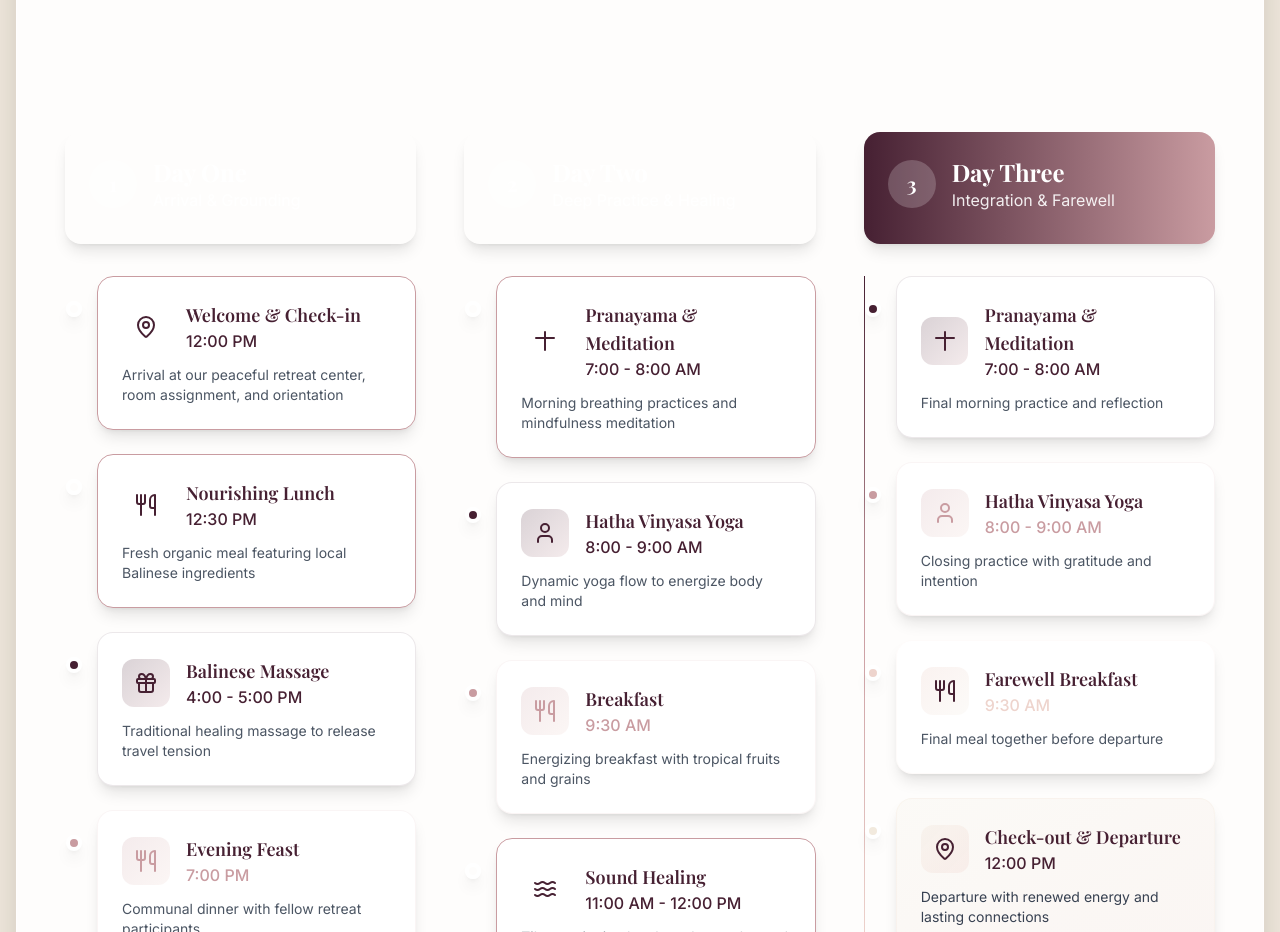
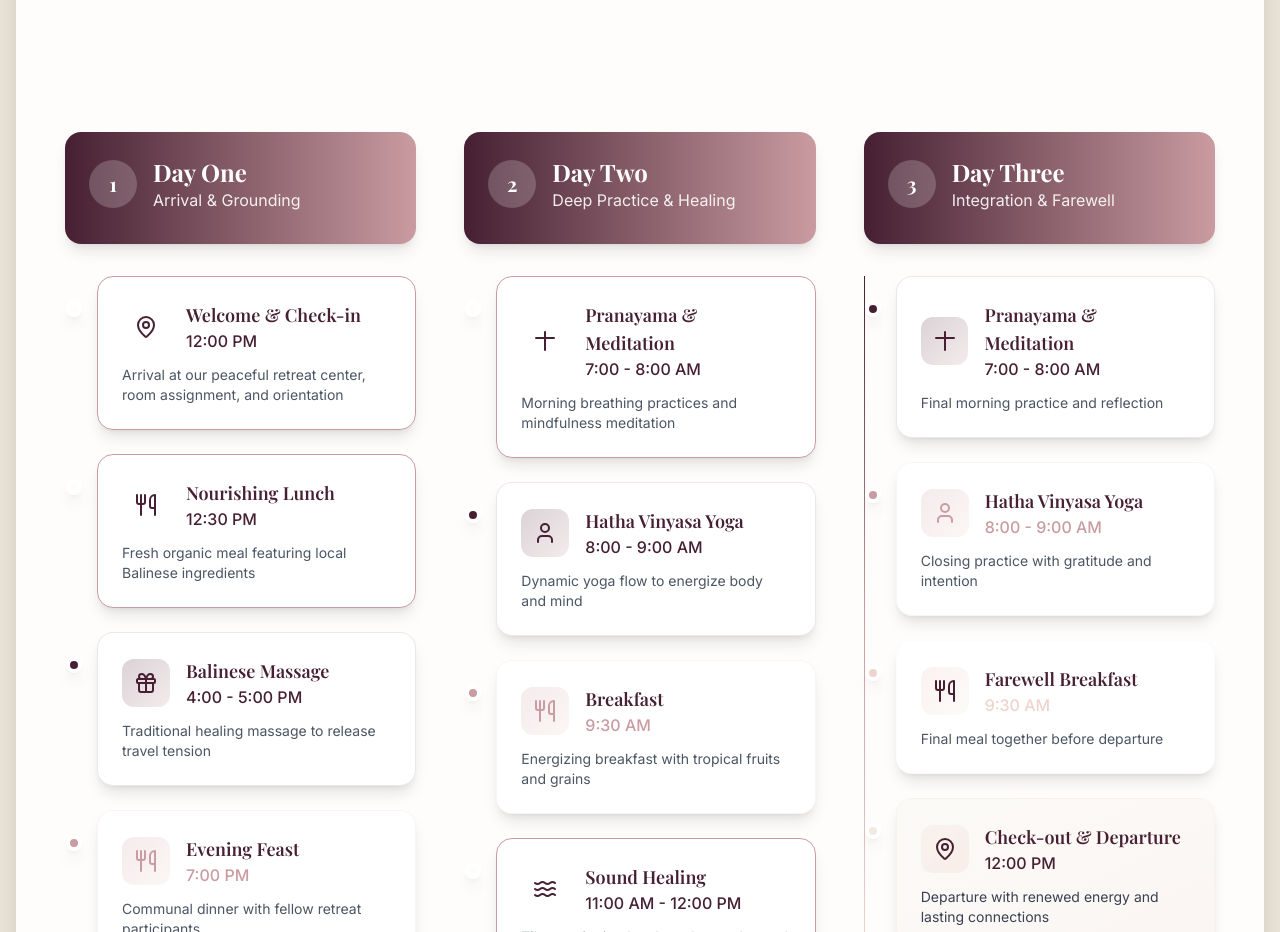
Before and after one commit to hyabyslogin-ux/radiant-asana-site, a React (Vite) app: page /3-days-retreat in a window 1280 px wide. Shown: the part 3342-4274 px from the top of the page. Built offline with nearby package versions, Linux system fonts and the light colour scheme.

Commit message:
Refactor daily schedule colors

```diff
--- a/src/pages/ThreeDaysRetreat.tsx
+++ b/src/pages/ThreeDaysRetreat.tsx
@@ -388,7 +388,7 @@ const ThreeDaysRetreat = () => {
                 <div className="relative">
                   {/* Day Header */}
                   <div className="sticky top-4 mb-8">
-                    <div className="bg-gradient-to-r from-yoga-sage to-yoga-earth rounded-2xl p-6 shadow-lg">
+                    <div className="bg-gradient-to-r from-yoga-plum to-yoga-rose rounded-2xl p-6 shadow-lg">
                       <div className="flex items-center gap-4 mb-2">
                         <div className="w-12 h-12 bg-white/20 rounded-full flex items-center justify-center">
                           <span className="font-playfair text-white text-xl font-bold">1</span>
@@ -471,7 +471,7 @@ const ThreeDaysRetreat = () => {
                 <div className="relative">
                   {/* Day Header */}
                   <div className="sticky top-4 mb-8">
-                    <div className="bg-gradient-to-r from-yoga-earth to-yoga-plum rounded-2xl p-6 shadow-lg">
+                    <div className="bg-gradient-to-r from-yoga-plum to-yoga-rose rounded-2xl p-6 shadow-lg">
                       <div className="flex items-center gap-4 mb-2">
                         <div className="w-12 h-12 bg-white/20 rounded-full flex items-center justify-center">
                           <span className="font-playfair text-white text-xl font-bold">2</span>
```
